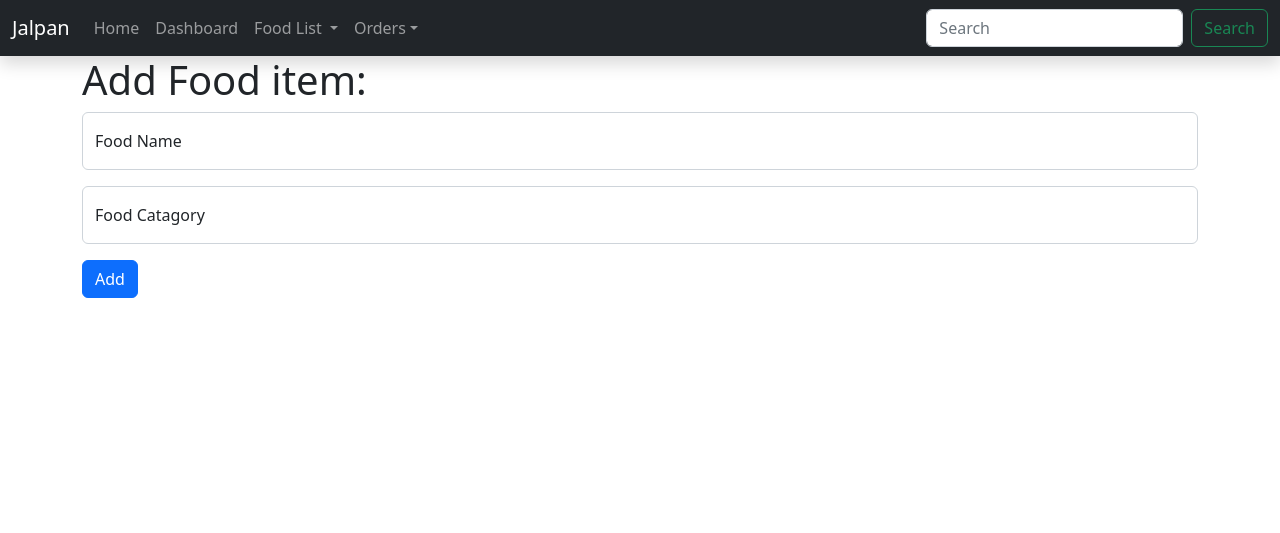
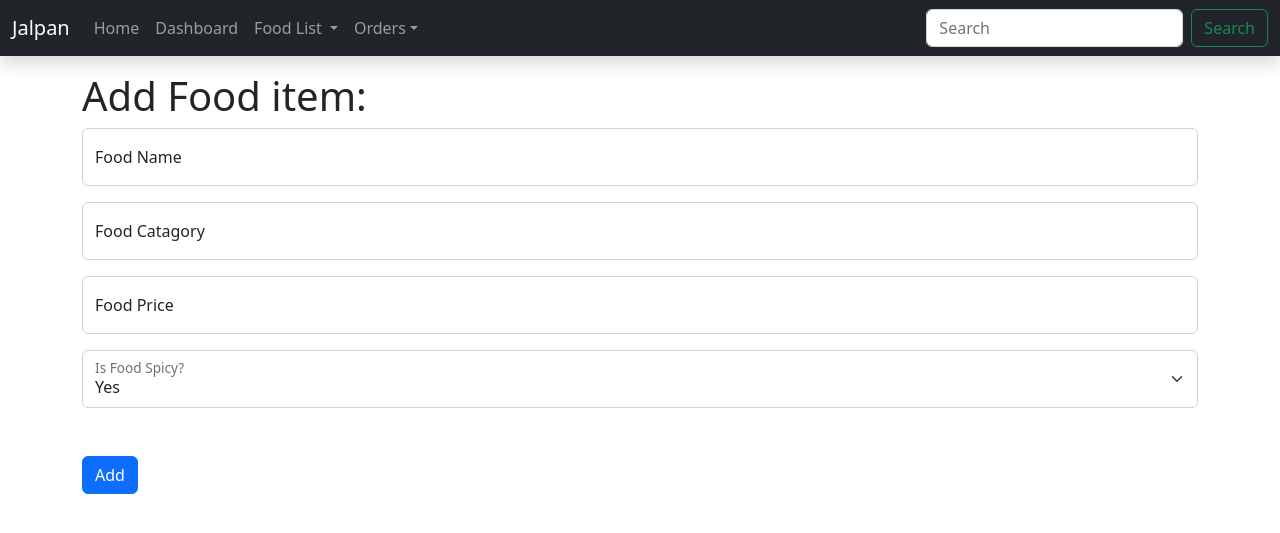
Before and after one commit to PAAN-Projects/JALPAN, a Django app: page /management/food/add in a window 1280 px wide. Shown: the top 533 px of the page. Run offline with Django 4.2, Linux system fonts and the light colour scheme; parts of the project's set-up code (start-up, migrations or seed data) failed here and were passed over; some libraries are stand-ins or nearby versions.

Commit message:
[Backend] Update Food Model, [UI] Add Food Price and Spicy options

```diff
--- a/jalpan/management/templates/addFood.html
+++ b/jalpan/management/templates/addFood.html
@@ -3,23 +3,52 @@
 <!DOCTYPE html>
 <html>
     <body>
-	<link href="{% static 'bootstrap-icons/bootstrap-icons.css' %}" rel="stylesheet" />
-	<link href="{% static 'bootstrap/css/bootstrap.min.css' %}" rel="stylesheet" />
-	<script src="{% static "bootstrap/js/bootstrap.bundle.min.js"%}"></script>
-	{% block navbar%}
-	{% include "navbar.html"%}
+        <link href="{% static 'bootstrap-icons/bootstrap-icons.css' %}"
+              rel="stylesheet"/>
+        <link href="{% static 'bootstrap/css/bootstrap.min.css' %}"
+              rel="stylesheet"/>
+        <script src="{% static 'bootstrap/js/bootstrap.bundle.min.js'%}"></script>
+        {% block navbar %}
+            {% include "navbar.html" %}
         {% endblock %}
         <div class="container-sm">
             <h1>Add Food item:</h1>
-		<form action="save" method="post">
+            <form action="add/save" method="post">
                 {% csrf_token %}
                 <div class="form-floating mb-3">
-				<input type="text" class="form-control" id="floatingInput" name="foodName" placeholder="Food Name">
-				<label for="floatingInput">Food Name</label>
+                    <input type="text"
+                           class="form-control"
+                           id="floatingName"
+                           name="foodName"
+                           placeholder="Food Name"/>
+                    <label for="floatingName">Food Name</label>
                 </div>
                 <div class="form-floating mb-3">
-				<input type="text" class="form-control" id="floatingInput" name="foodCatagory" placeholder="Food Catagory">
+                    <input type="text"
+                           class="form-control"
+                           id="floatingInput"
+                           name="foodCatagory"
+                           placeholder="Food Catagory"/>
                     <label for="floatingInput">Food Catagory</label>
+                </div>
+                <div class="form-floating mb-3">
+                    <input type="text"
+                           class="form-control"
+                           id="floatingPrice"
+                           name="foodPrice"
+                           placeholder="Food Price"/>
+                    <label for="floatingPrice">Food Price</label>
+                </div>
+                <div class="form-floating mb-5">
+                    <select class="form-select" name="isFoodSpicy" aria-label="Is food spicy?">
+                        <option value="True">
+                            Yes
+                        </option>
+                        <option value="False">
+                            No
+                        </option>
+                    </select>
+                    <label for="floatingSelect">Is Food Spicy?</label>
                 </div>
                 <button type="submit" class="btn btn-primary">Add</button>
                 {% comment %} <input type="submit" value="Submit" /> {% endcomment %}
--- a/jalpan/management/templates/navbar.html
+++ b/jalpan/management/templates/navbar.html
@@ -4,7 +4,7 @@
       rel="stylesheet"/>
 <link href="{% static 'bootstrap-icons/bootstrap-icons.css' %}"
       rel="stylesheet"/>
-<script src="{% static "bootstrap/js/bootstrap.bundle.min.js"%}"></script>
+<script src="{% static 'bootstrap/js/bootstrap.bundle.min.js'%}"></script>
 <section>
   <nav class="navbar navbar-expand-lg navbar-dark shadow bg-dark">
     <div class="container-fluid">
@@ -47,7 +47,7 @@
                 </a>
               </li>
               <li>
-                <hr class="dropdown-divider">
+                <hr class="dropdown-divider" />
               </li>
               <li>
                 <a class="dropdown-item" href="#">
@@ -75,7 +75,7 @@
                 Order</a>
               </li>
               <li>
-                <hr class="dropdown-divider">
+                <hr class="dropdown-divider" />
               </li>
               <li>
                 <a class="dropdown-item" href="#">
@@ -89,10 +89,11 @@
           <input class="form-control me-2"
                  type="search"
                  placeholder="Search"
-                 aria-label="Search">
+                 aria-label="Search"/>
           <button class="btn btn-outline-success" type="submit">Search</button>
         </form>
       </div>
     </div>
   </nav>
+  <div class="mb-3"></div>
 </section>
--- a/jalpan/management/views.py
+++ b/jalpan/management/views.py
@@ -23,7 +23,11 @@ def addFood(request):
 def addFoodRecord(request):
     foodName = request.POST['foodName']
     foodCatagory = request.POST['foodCatagory']
-    food = Food(food_name=foodName, food_catagory=foodCatagory)
+    foodSpicy = request.POST['isFoodSpicy']
+    foodPrice = request.POST['foodPrice']
+
+    food = Food(food_name=foodName, food_catagory=foodCatagory,
+                food_is_spicy=foodSpicy, food_price=foodPrice)
     food.save()
     return HttpResponseRedirect(reverse('management'))
 
```
Also changed, not shown: jalpan/management/models.py (+14 -1 lines), jalpan/db.sqlite3, jalpan/management/migrations/0001_initial.py, jalpan/management/migrations/0002_orders.py (deleted), jalpan/management/migrations/0003_alter_orders_order_amount_and_more.py (deleted), 1 other file. Lines whose indentation alone changed are shown as unchanged.
